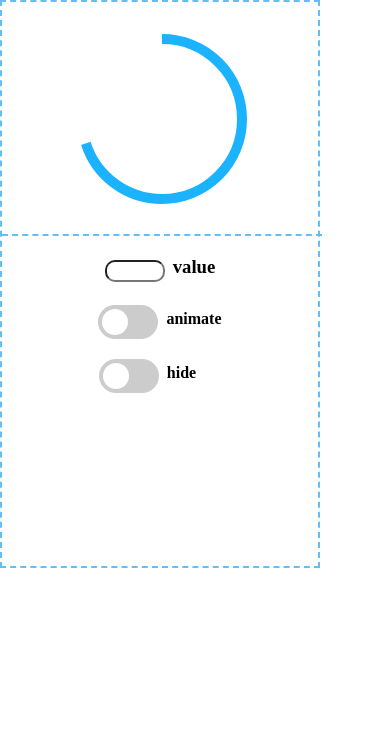
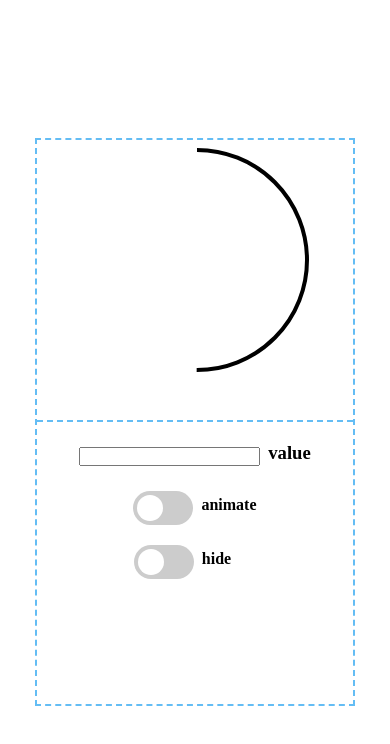
Before and after one commit to dolgikhgram/testOzon, a plain HTML site: page index.html in a window 390 px wide. Drawn offline with Linux system fonts and the light colour scheme.

Commit message:
сделал как надо

```diff
--- a/app.js
+++ b/app.js
@@ -1,39 +1,33 @@
-const canvas = document.querySelector('canvas');
-const value = document.getElementById('value')
+const circle = document.getElementById('circle')
+const radius = circle.r.baseVal.value;
+const circumference = 2 * Math.PI * radius;
+circle.style.strokeDasharray = `${circumference} ${circumference}`;
+circle.style.strokeDashoffset = circumference;
 
-const getRadians=(degree)=>{ // функция для перевода градусов в радианы
-	return Math.PI / 180 * degree;
+function setProgress (percent) {
+    const offset = circumference - percent / 100 * circumference;
+    circle.style.strokeDashoffset=offset
+    console.log(offset)
 }
 
-const getEndAngle = (value)=>{
-    return (4.712)
-}
-const ctx = canvas.getContext('2d');
-let xc = canvas.width / 2
-let	yc = canvas.height / 2
-ctx.beginPath();
-ctx.arc(xc, yc, 80, 4.712,2.832)// arc(x, y, radius, startAngle, endAngle, anticlockwise)
-// Рисуем дугу с центром в точке (x,y) радиусом radius, начиная с угла startAngle и заканчивая в endAngle в направлении против часовой стрелки anticlockwise (по умолчанию по ходу движения часовой стрелки).
-ctx.strokeStyle = "#1CB3FE"
-ctx.lineWidth = 10;
-ctx.stroke() // рисует фигуру с внешеней обводкой
-// ctx.clearRect(0, 0, 320, 234); метод которая стирает canvas
+const textInput = document.getElementById('input')
 
-value.addEventListener('input',()=>{
-    let textValue = document.getElementById('value')
-        progress=textValue.value
-        console.log(progress)
-        const ctx = canvas.getContext('2d');
-        let xc = canvas.width / 2
-        let	yc = canvas.height / 2
-        ctx.beginPath();
-        ctx.arc(xc, yc, 80, 4.71238898038469, getEndAngle(progress))// arc(x, y, radius, startAngle, endAngle, anticlockwise)
-        // Рисуем дугу с центром в точке (x,y) радиусом radius, начиная с угла startAngle и заканчивая в endAngle в направлении против часовой стрелки anticlockwise (по умолчанию по ходу движения часовой стрелки).
-        ctx.strokeStyle = "#1CB3FE"
-        ctx.lineWidth = 10;
-        ctx.stroke() // рисует фигуру с внешеней обводкой
-        // ctx.clearRect(0, 0, 320, 234); метод которая стирает canvas
+
+textInput.onchange=((e)=>{
+    console.log(e.target.value)
+    setProgress(e.target.value)
 })
 
-console.log(getRadians(270),getRadians(135))
-console.log(getEndAngle(0))
+const hideSelector = document.getElementById('hide')
+
+hideSelector.onchange=((e)=>{
+    circle.style.opacity=e.target.checked?0:1
+})
+
+const animateSelector = document.getElementById('animate')
+
+animateSelector.onchange=((e)=>{
+    e.target.checked?circle.classList.add('animated'):circle.classList.remove('animated')
+})
+
+setProgress(50)
--- a/index.html
+++ b/index.html
@@ -5,21 +5,30 @@
     <meta name="viewport" content="width=device-width, initial-scale=1.0">
     <title>Progress</title>
     <link rel="stylesheet" href="style.css">
-    <script src="app.js" defer></script>
 </head>
 <body>
     <div class="border">
         <div class="progress-space">
-            <canvas width="320" height="234"></canvas>
+          <svg class="progress-ring" width="320" height="320">
+            <circle
+              id="circle"
+              stroke="#000"
+              stroke-width="4"
+              cx="200"
+              cy="160"
+              r="110"
+              fill="transparent"
+          />
+          </svg>
         </div>
         <div class="menu">
+
             <div class="valueOfProgress">
                 <div class="progressValue">
                     <input
-                    class="value"
                     cols="3"
                     rows="1"
-                    id="value">
+                    id="input"
                     </input>
                 </div>
                 <div class="nameMenu">
@@ -29,7 +38,7 @@
             <div class="animate">
                 <div>
                     <label class="switch">
-                        <input type="checkbox">
+                        <input type="checkbox" id="animate">
                         <span class="slider round"></span>
                     </label>
                 </div>
@@ -40,7 +49,7 @@
             <div class="hide">
                 <div>
                     <label class="switch">
-                        <input type="checkbox">
+                        <input type="checkbox" id="hide">
                         <span class="slider round"></span>
                     </label>
                 </div>
@@ -50,5 +59,7 @@
             </div>
         </div>
     </div>
+
+    <script src="app.js"></script>
 </body>
 </html>
--- a/style.css
+++ b/style.css
@@ -1,24 +1,55 @@
+html, body {
+    display: flex;
+    justify-content: center;
+    align-items: center;
+    position: relative;
+    height: 100%;
+    }
+
+#circle {
+    transform-origin: center;
+    transform: rotate(-90deg);
+    transition: stroke-dashoffset 1s;
+}
+
+.animated {
+    animation: fade 2s linear infinite;
+}
+
+@keyframes fade {
+    0% {
+        opacity: 0.3;
+    }
+    100% {
+        opacity: 1;
+    }
+}
+
+
 *{
     margin: 0;
     padding: 0;
     box-sizing: border-box;
 }
-.body{
-    display: flex;
-    align-items: center;
-    justify-content: center;
-}
+
 .border {
-    height: 568px;
-    width: 320px;
+    width: 568px;
+    height: 320px;
     border:2px dashed rgb(100, 189, 244);
     position:relative;
+    display: flex;
 }
+
+.border > * {
+    height: 100%;
+    width: 50%;
+}
+
 .progress-space{
-    width:320px;
-    height: 234px;
     border-bottom: 2px dashed rgb(100, 189, 244);
 }
+
+
 .switch {
     position: relative;
     display: inline-block;
@@ -119,3 +150,16 @@ input:checked + .slider:before {
     align-items: center;
     justify-content: center;
 }
+
+@media (max-width: 568px) {
+    .border {
+        flex-direction: column;
+        width: 320px;
+        height: 568px;
+    }
+
+    .border > * {
+        height: 50%;
+        width: 100%;
+    }
+}
```
